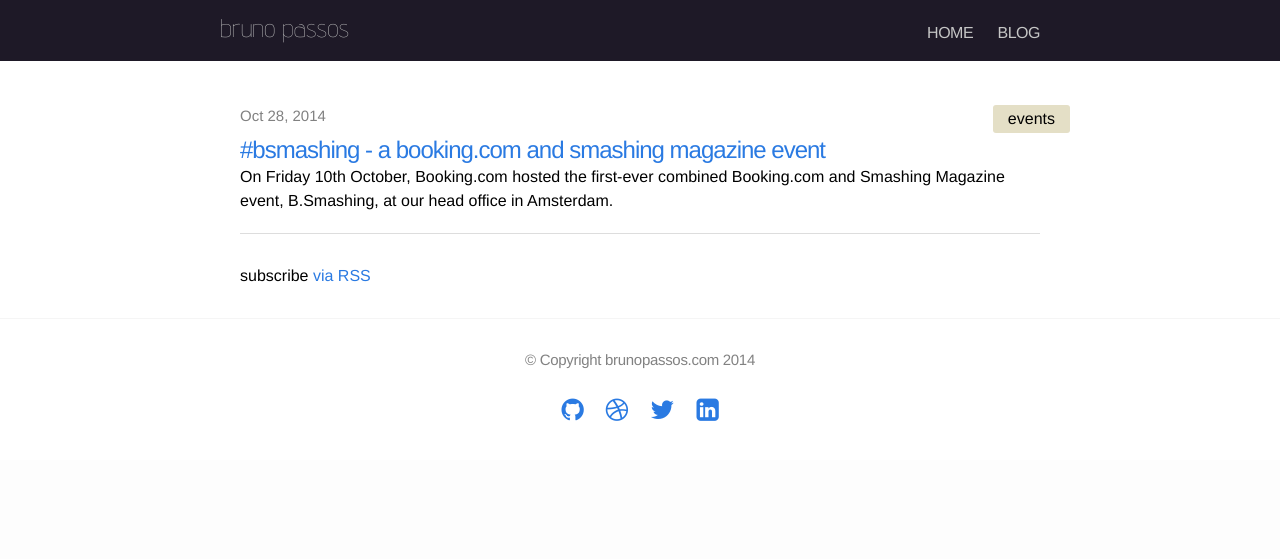
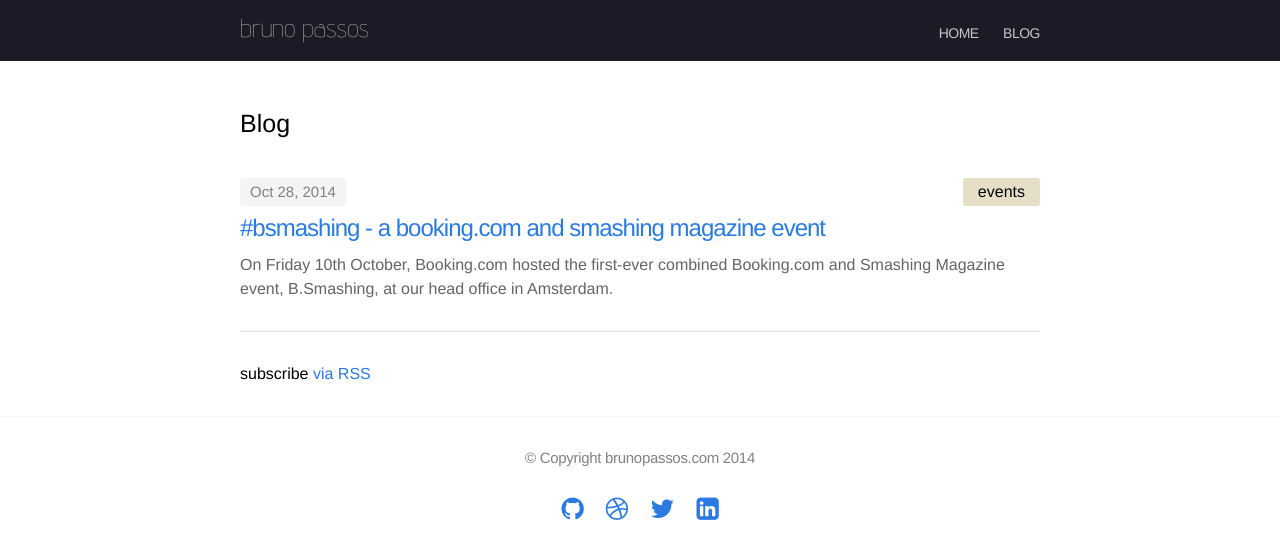
Before and after one commit to bpassos-zz/bpassos.github.io, a Jekyll site: the page built from blog/index.html, in a window 1280 px wide and 900 px high. Shown: the top 559 px of the window. Built offline with Jekyll 4.4.1, drawn with Linux system fonts in a browser that asks for light colours; nearby versions of some CDN libraries.

Commit message:
post styling

```diff
--- a/_layouts/default-post.html
+++ b/_layouts/default-post.html
@@ -19,6 +19,7 @@
 
     <div class="page-content">
       <div class="wrap">
+      <p class="post-category">Post category: <span class="category-span">{{ page.categories.last }}</span></p>
       {{ content }}
       </div>
     </div>
--- a/blog/index.html
+++ b/blog/index.html
@@ -3,6 +3,7 @@
 ---
 
 <div class="home">
+  <h1>Blog</h1>
 
   <ul class="posts">
     {% for post in site.posts %}
--- a/css/main.css
+++ b/css/main.css
@@ -96,6 +96,7 @@
 
 .site-nav .page-link {
   margin-left: 20px;
+  font-size: 14px;
   color: #C0C0C0;
   letter-spacing: -.5px;
   -webkit-transition:color 400ms;
@@ -144,7 +145,7 @@
     color: #C0C0C0;
     display: inline-block;
     position: absolute;
-    left: 10px;
+    left: 30px;
     top: 4px;
     -webkit-transition:color 400ms;
     transition:color 400ms;
@@ -310,7 +311,8 @@
 }
 
 .home h1 {
-  margin-bottom: 25px;
+  margin-bottom: 35px;
+  font-size: 25px;
 }
 
 .home .profile {
@@ -343,6 +345,11 @@
 
 .posts { list-style-type: none; }
 
+  .posts p {
+    margin: 10px 0;
+    color: #646464;
+  }
+
 .posts li {
   margin-bottom: 30px;
   padding-bottom: 20px;
@@ -358,7 +365,7 @@
   padding: 2px 15px;
   border-radius: 3px;
   position: absolute;
-  right: 0;
+  right: 30px;
 }
 
 .posts .post-link {
@@ -369,9 +376,25 @@
 }
 
 .posts .post-date {
-  display: block;
   font-size: 15px;
   color: #818181;
+  background: #F4F4F4;
+  display: inline-block;
+  border-radius: 3px;
+  padding: 3px 10px;
+}
+
+.wrap .post-category {
+  color: #A3A3A3;
+  border-bottom: 1px solid #ddd;
+  padding: 0 0 17px;
+}
+
+.wrap .category-span {
+  color: #797979;
+  background: #E4DFC6;
+  padding: 3px 10px;
+  border-radius: 3px;
 }
 
 
```
